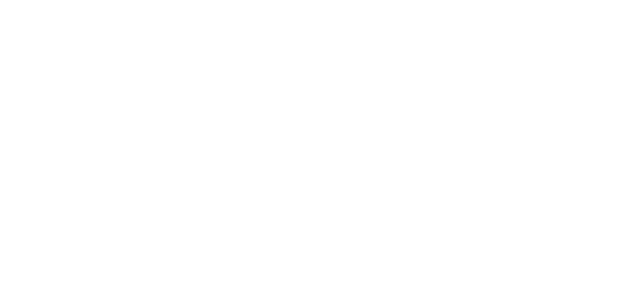
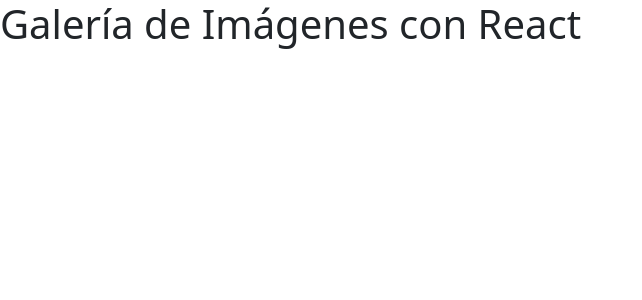
Before and after one commit to jpablow/ADL-FSJS-M04U01, a React (Create React App) app: page / in a window 1280 px wide. Shown: the top 300 px of the page, without its empty margins (0-642 px from the left). Built offline with nearby package versions, Linux system fonts and the light colour scheme.

Commit message:
Crea el header

```diff
--- a/src/App.js
+++ b/src/App.js
@@ -1,9 +1,11 @@
 import './App.css';
+import 'bootstrap/dist/css/bootstrap.min.css';
+import CompHeader from './components/Header';
 
 function App() {
   return (
     <div>
-
+      <CompHeader title='Galería de Imágenes con React' />
     </div>
   );
 }
--- /dev/null
+++ b/src/components/Header.jsx
@@ -0,0 +1,5 @@
+const CompHeader = (props) => {
+    return (<h1>{props.title}</h1>);
+}
+
+export default CompHeader;
```
Also changed, not shown: components/CompHeader.jsx (deleted), src/components/Card.jsx (added), src/components/Footer.jsx (added).
